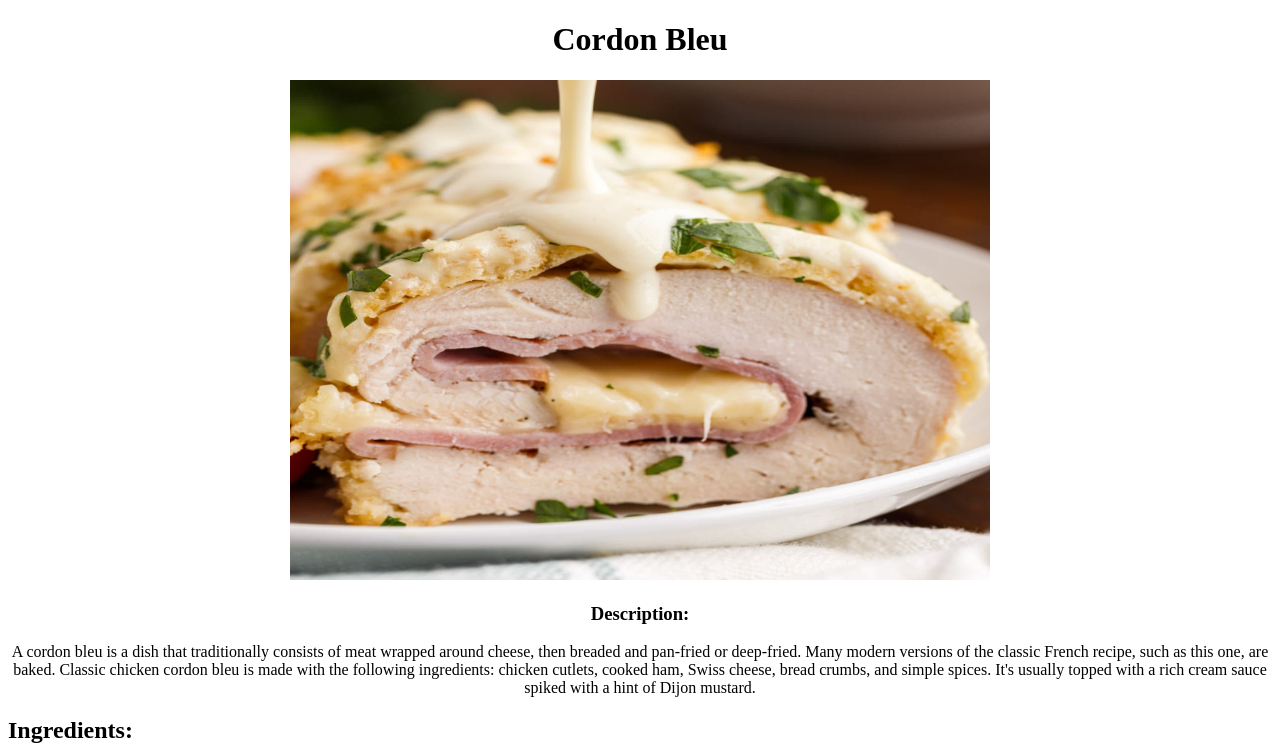
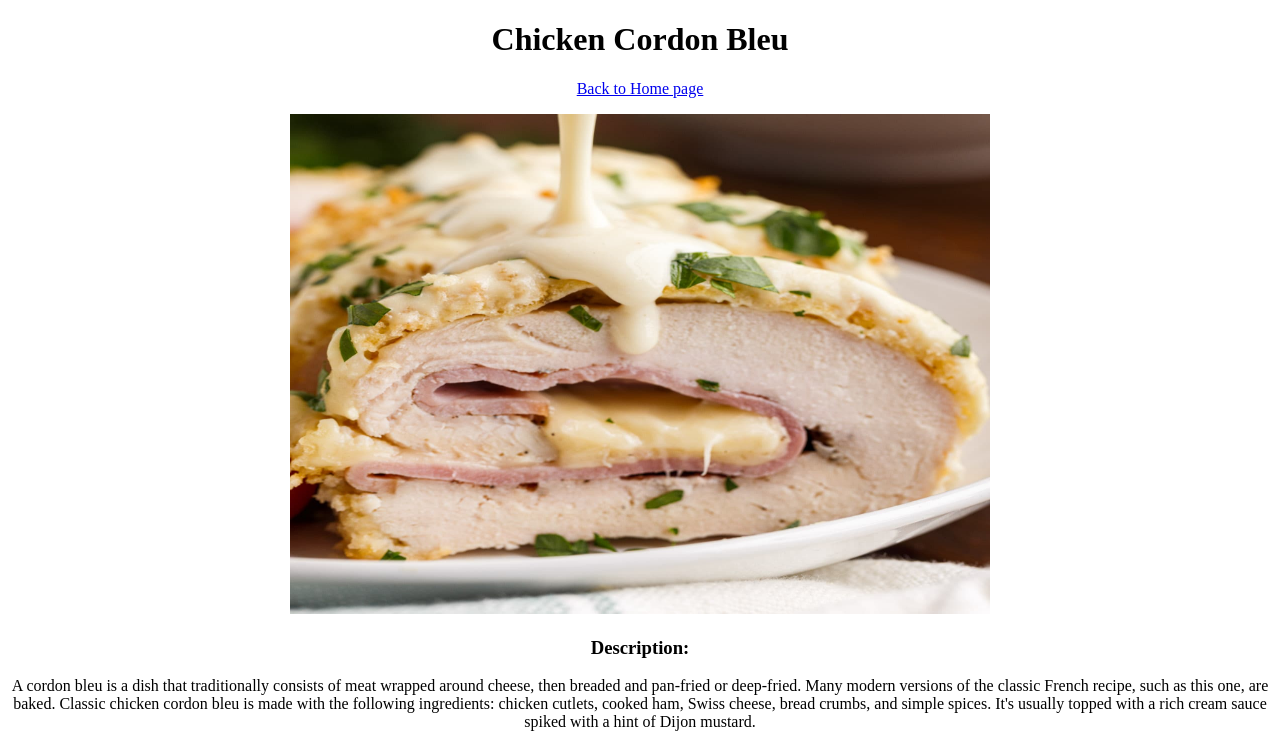
Before and after one commit to AZSanchez01/odin-recipes, a plain HTML site: page recipes/cordon-bleu.html in a window 1280 px wide. Shown: the top 748 px of the page. Drawn offline with Linux system fonts and the light colour scheme.

Commit message:
Feat: Add 'Back to Home' page to each recipe page

```diff
--- a/recipes/cordon-bleu.html
+++ b/recipes/cordon-bleu.html
@@ -3,11 +3,12 @@
 <head>
     <meta charset="UTF-8">
     <meta name="viewport" content="width=device-width, initial-scale=1.0">
-    <title>Cordon Bleu</title>
+    <title>Chicken Cordon Bleu</title>
 </head>
 <body>
     <div align="center">
-        <h1>Cordon Bleu</h1>
+        <h1>Chicken Cordon Bleu</h1>
+        <p><a href="./../index.html">Back to Home page</a></p>
         <img src="./../images/cordon-bleu.jpg" width="700" height="500" alt="Cheesy Cordon Bleu">
         <h3>Description:</h3>
         <p>A cordon bleu is a dish that traditionally consists of meat wrapped around cheese, then breaded and pan-fried or deep-fried.
```
Also changed, not shown: recipes/adobo.html (+1 -0 lines), recipes/ramen.html (+1 -0 lines).
